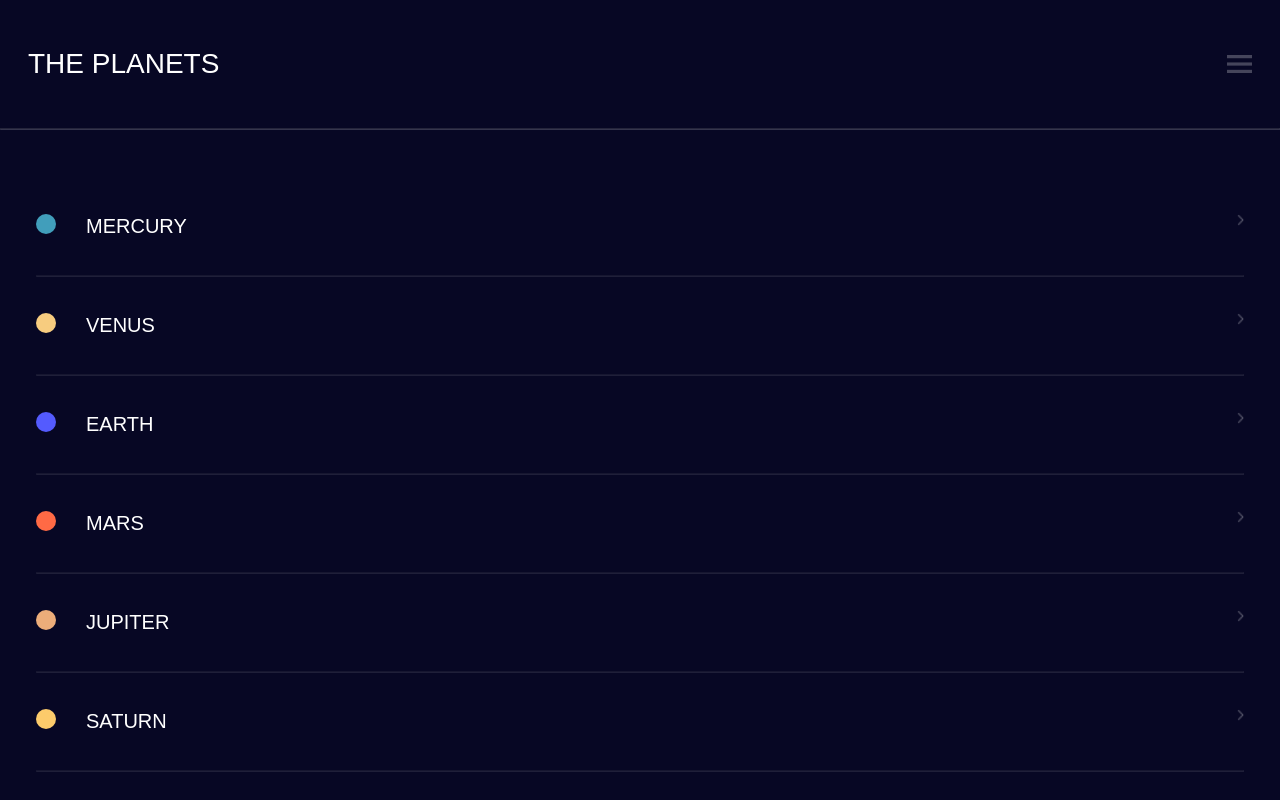
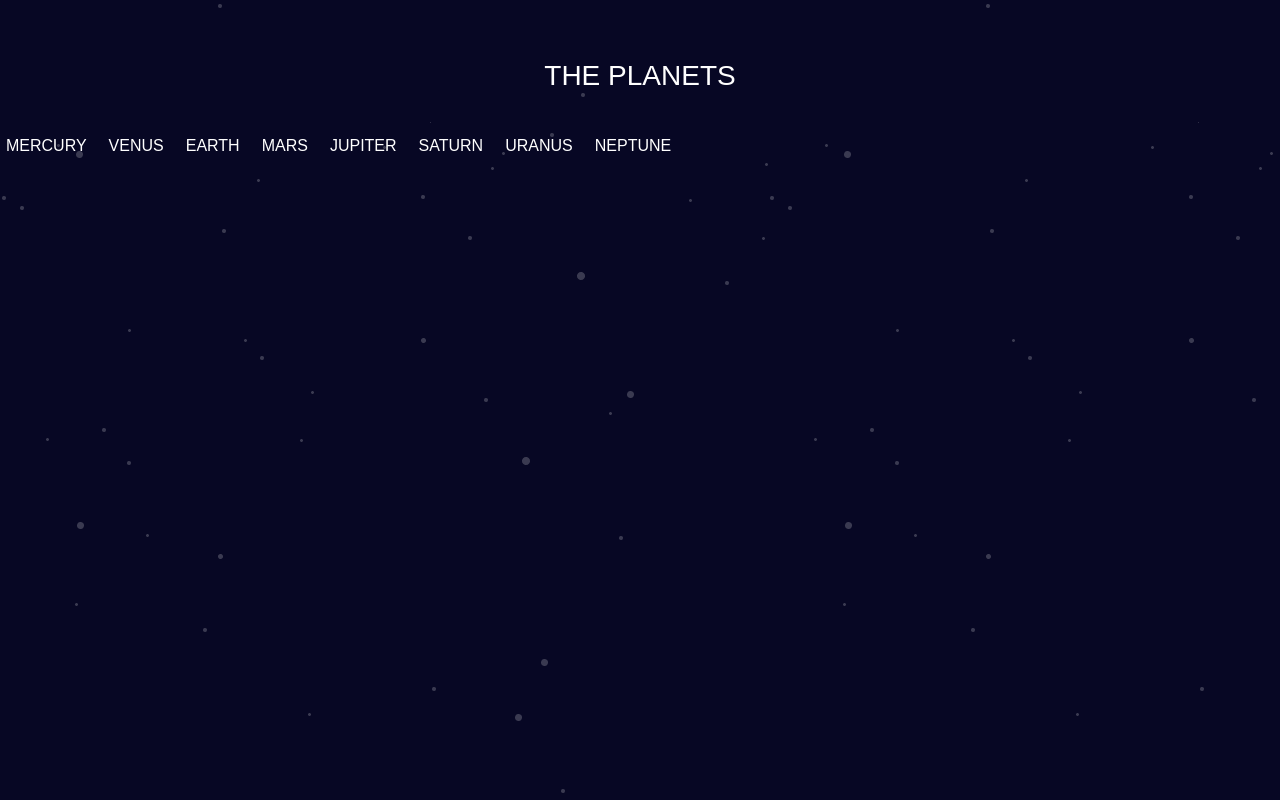
Before and after one commit to elizabet-bagdasaryan/planets, a React (Vite) app: page / in a window 1280 px wide. Shown: the top 800 px of the page. Built offline with nearby package versions, Linux system fonts and the light colour scheme.

Commit message:
wip:add functionality to hamburger nd media-querie

```diff
--- a/src/NavBar.jsx
+++ b/src/NavBar.jsx
@@ -3,18 +3,24 @@ import data from "../data.json";
 import NavBarItem from "./NavbarItem";
 import Hamburger from "../assets/hamburger.png";
 import "./NavBar.css";
+import { useState } from "react";
 const NavBar = () => {
+  const [isClicked, setIsClicked] = useState(false);
+
+  function handleClick() {
+    setIsClicked((prevState) => !prevState);
+  }
   return (
-    <div>
+    <div className="main">
       <div className="header">
         <p>THE PLANETS</p>
-        <img src={Hamburger}></img>
+        <img src={Hamburger} onClick={handleClick}></img>
       </div>
       <hr className="hr-head" />
-      <div>
+      <div className="nav-items-container">
         {data.map((e) => (
-          <div to={e.name} key={e.name}>
-            <NavBarItem name={e.name} color={e.color} />
+          <div to={e.name} key={e.name} className="nav-item">
+            <NavBarItem name={e.name} color={e.color} isClicked={isClicked} />
           </div>
         ))}
       </div>
--- a/src/NavBarItem.jsx
+++ b/src/NavBarItem.jsx
@@ -4,9 +4,9 @@ import "./NavbarItem.css";
 import data from "../data.json";
 import Arrow from "../assets/arrow.png";
 
-const NavBarItem = ({ name, color }) => {
+const NavBarItem = ({ name, color, isClicked }) => {
   return (
-    <>
+    <div className={isClicked ? "names-wrapper-active" : "names-wrapper"}>
       <div className="item">
         <div className="planets-list">
           <div className="circle" style={{ backgroundColor: color }}></div>
@@ -15,7 +15,7 @@ const NavBarItem = ({ name, color }) => {
         <img src={Arrow}></img>
       </div>
       <hr className="hr-items"></hr>
-    </>
+    </div>
   );
 };
 
--- a/src/Navbar.css
+++ b/src/Navbar.css
@@ -24,3 +24,36 @@ body {
   opacity: 0.2;
   margin-bottom: 48px;
 }
+
+@media (min-width: 768px) {
+  .header img {
+    display: none;
+  }
+  .hr-head {
+    display: none;
+  }
+  .header p {
+    margin: auto;
+  }
+  .header {
+    margin-top: 60px;
+    margin-bottom: 44px;
+  }
+  body {
+    background-image: url(../assets/stars.png);
+  }
+  .nav-items-container {
+    display: flex;
+  }
+
+  .nav-item {
+    display: inline-block;
+    margin-right: 10px;
+  }
+}
+
+@media (min-width: 1336px) {
+  .main {
+    display: flex;
+  }
+}
--- a/src/NavbarItem.css
+++ b/src/NavbarItem.css
@@ -23,10 +23,34 @@
 }
 
 .item img {
-  height: 12px;
+  height: 14px;
+  margin-top: 4px;
 }
 
 .hr-items {
   opacity: 0.1;
   margin: 0 36px;
 }
+.names-wrapper {
+  display: none;
+}
+
+@media (min-width: 768px) {
+  .names-wrapper {
+    display: block;
+  }
+  .circle,
+  .hr-items,
+  .item img {
+    display: none;
+  }
+
+  .nav-btn {
+    font-size: 16px;
+    margin: 0;
+  }
+
+  .item {
+    padding: 0;
+  }
+}
```
Also changed, not shown: assets/stars.png (added).
